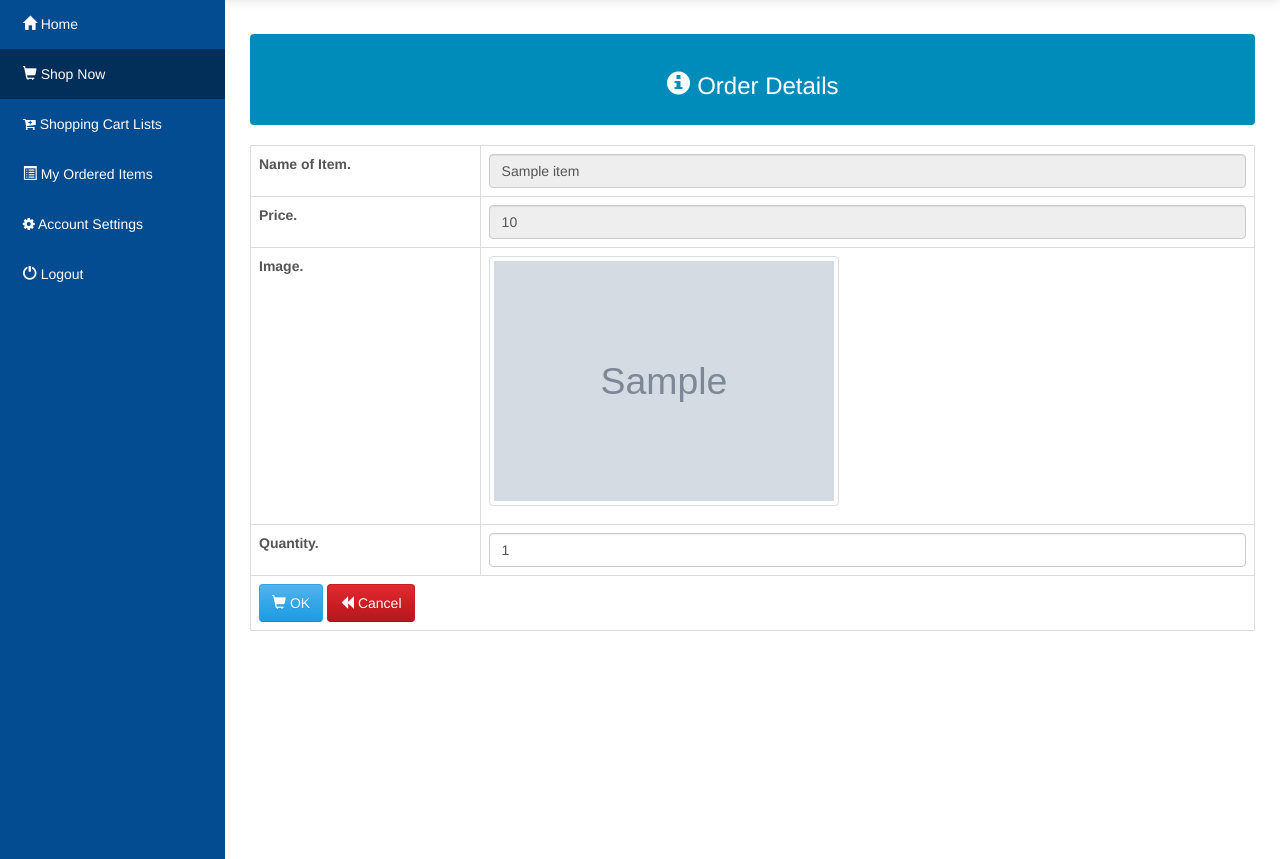
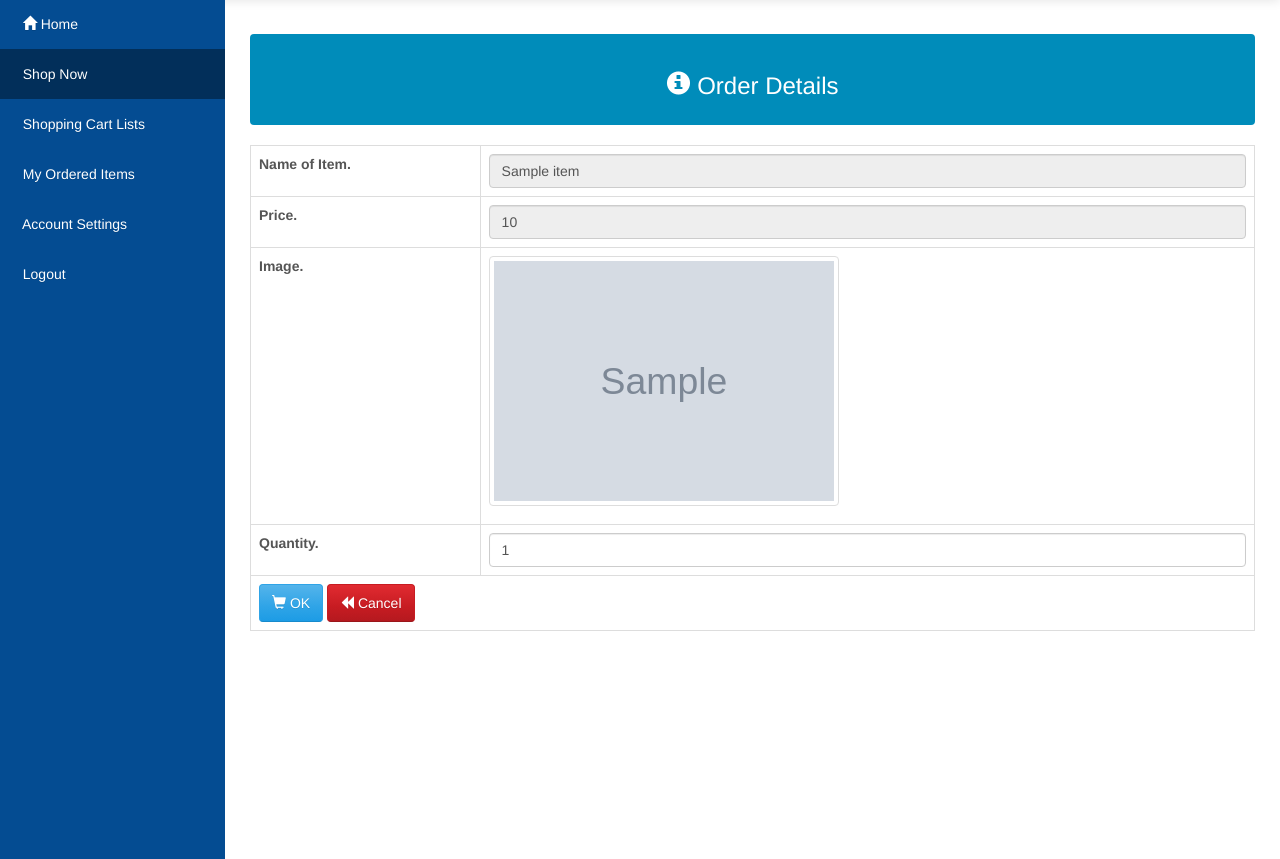
Before and after one commit to Ishwarya131/SimpleShoppingCart, a PHP site: page /Customers/add_to_cart.php?cart=1 in a window 1280 px wide. Shown: the part 51-910 px from the top of the page. Run offline with PHP 8.4, Linux system fonts and the light colour scheme; the visitor is signed in with stand-in values (Sample User, id 1); tables that the repository leaves empty or names only in its code hold one stand-in row (values such as "Sample post").

Commit message:
Update add_to_cart.php

```diff
--- a/EdgeSketch/Customers/add_to_cart.php
+++ b/EdgeSketch/Customers/add_to_cart.php
@@ -81,12 +81,12 @@ if(!$_SESSION['user_email'])
             <div class="collapse navbar-collapse navbar-ex1-collapse">
                 <ul class="nav navbar-nav side-nav">
                     <li><a href="index.php"> &nbsp; <span class='glyphicon glyphicon-home'></span> Home</a></li>
-					<li class="active"><a href="shop.php?id=1"> &nbsp; <span class='glyphicon glyphicon-shopping-cart'></span> Shop Now</a></li>
-					<li><a href="cart_items.php"> &nbsp; <span class='fa fa-cart-plus'></span> Shopping Cart Lists</a></li>
-					<li><a href="orders.php"> &nbsp; <span class='glyphicon glyphicon-list-alt'></span> My Ordered Items</a></li>
-					<!--<li><a href="view_purchased.php"> &nbsp; <span class='glyphicon glyphicon-eye-open'></span> Previous Items Ordered</a></li> -->
-					<li><a data-toggle="modal" data-target="#setAccount"> &nbsp; <span class='fa fa-gear'></span> Account Settings</a></li>
-					<li><a href="logout.php"> &nbsp; <span class='glyphicon glyphicon-off'></span> Logout</a></li>
+					<li class="active"><a href="shop.php?id=1"> &nbsp;  Shop Now</a></li>
+					<li><a href="cart_items.php"> &nbsp;  Shopping Cart Lists</a></li>
+					<li><a href="orders.php"> &nbsp;  My Ordered Items</a></li>
+					<!--<li><a href="view_purchased.php"> &nbsp;  Previous Items Ordered</a></li> -->
+					<li><a data-toggle="modal" data-target="#setAccount"> &nbsp;  Account Settings</a></li>
+					<li><a href="logout.php"> &nbsp;  Logout</a></li>
 
 
                 </ul>
```
